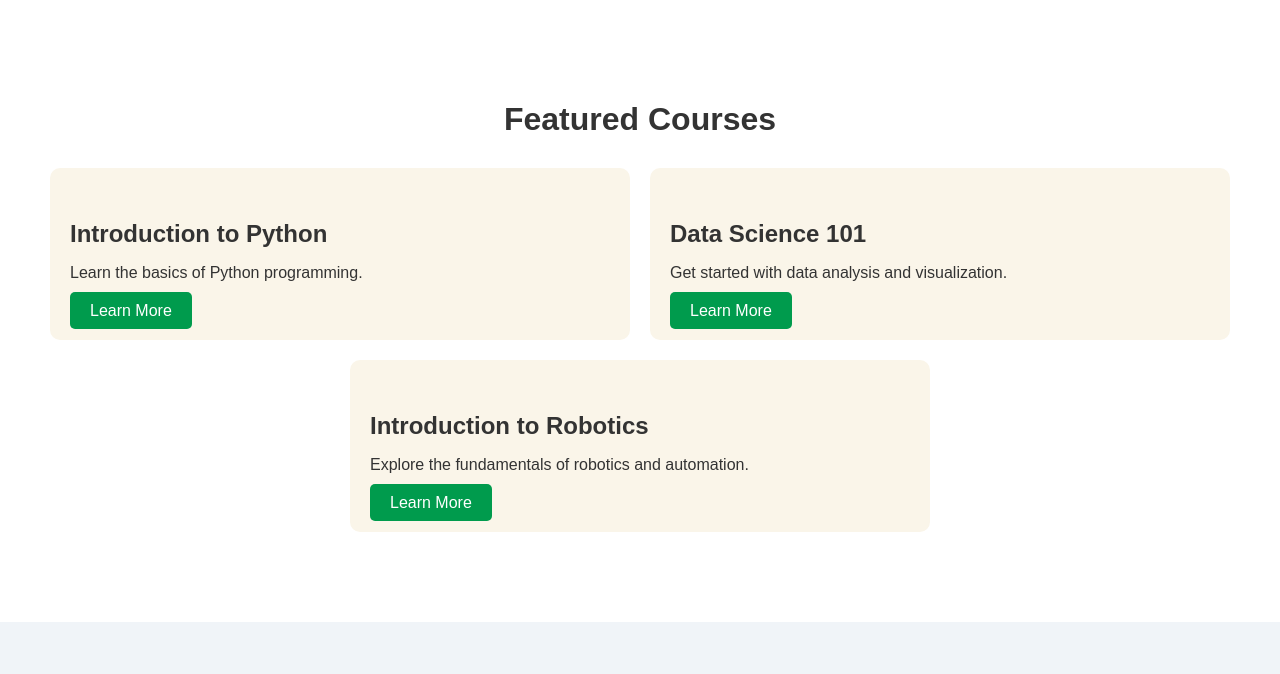
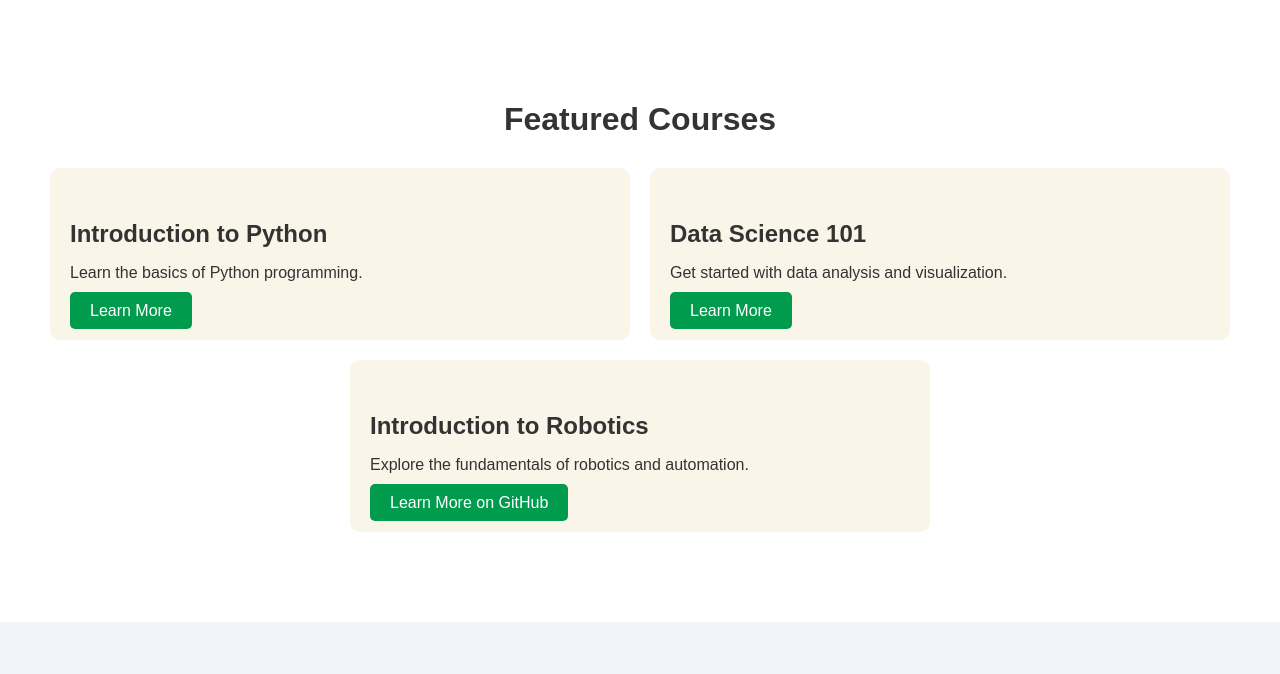
Before and after one commit to swalehmwadime/STEM-eLearning, a Flask app: page / in a window 1280 px wide. Shown: the part 512-1186 px from the top of the page. Run offline with Flask 2, Linux system fonts and the light colour scheme.

Commit message:
Adding link to repo

```diff
--- a/app/templates/index.html
+++ b/app/templates/index.html
@@ -54,8 +54,9 @@
             <div class="course-card">
                 <h4>Introduction to Robotics</h4>
                 <p>Explore the fundamentals of robotics and automation.</p>
-                <a href="{{ url_for('courses', course_id=3) }}" class="btn-secondary">Learn More</a>
+                <a href="https://github.com/swalehmwadime/IOT-Robotics-projects" target="_blank" class="btn-secondary">Learn More on GitHub</a>
             </div>
+
             <!-- Add more course cards as needed -->
         </div>
     </div>
```
